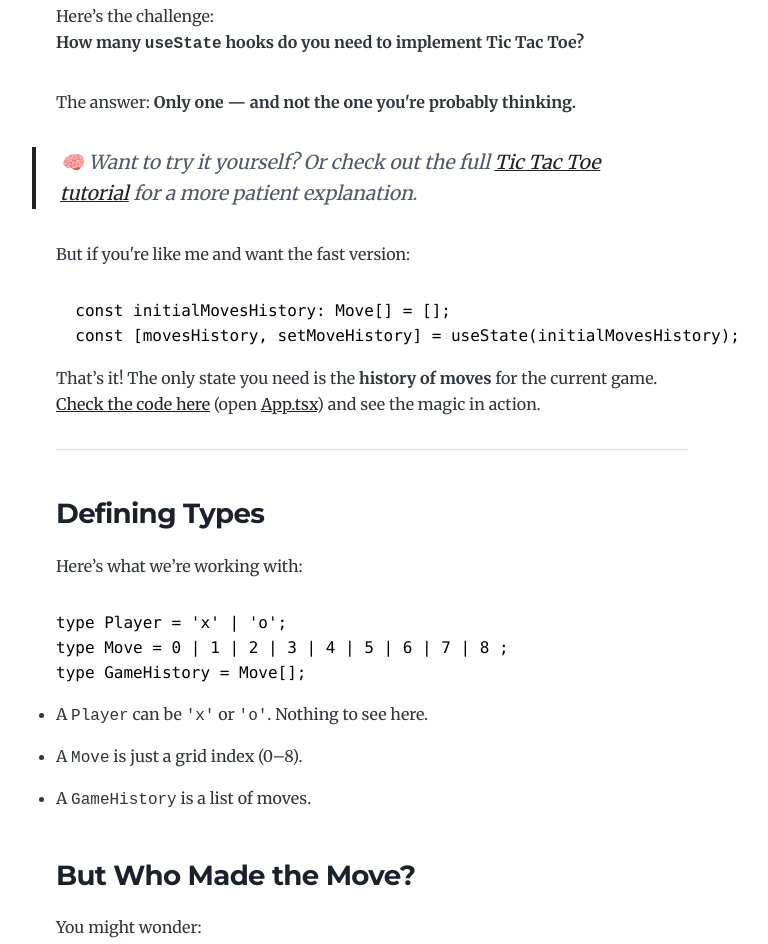
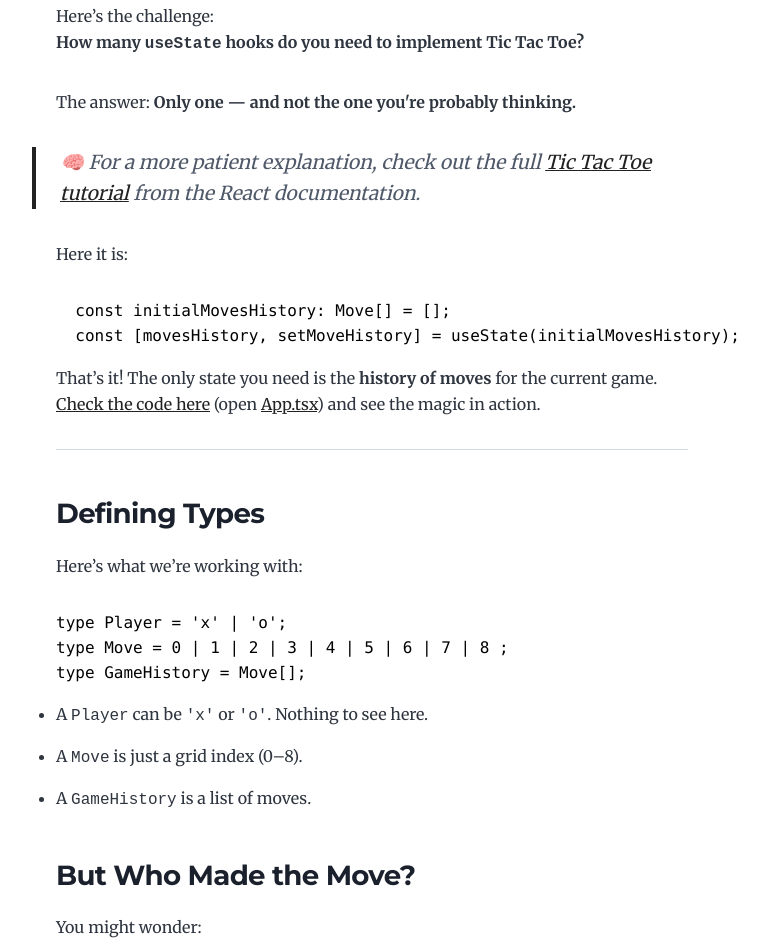
Before and after one commit to jurgob/jurgo-boemo-blog, a Gatsby site: page /thinking_in_react_in_few_words/ in a window 1280 px wide. Shown: the part 2307-3251 px from the top of the page, without its empty margins (268-1036 px from the left). Built offline with nearby package versions, Linux system fonts and the light colour scheme; Gatsby itself is replaced by a stand-in of ours; some packages are replaced by stand-ins of ours; code samples lack their colours.

Commit message:
refine wording for clarity in Tic Tac Toe tutorial section

````diff
--- a/content/blog/thinking_in_react_in_few_words/index.md
+++ b/content/blog/thinking_in_react_in_few_words/index.md
@@ -88,9 +88,9 @@ Here’s the challenge:
 
 The answer: **Only one — and not the one you're probably thinking.**
 
-> 🧠 Want to try it yourself? Or check out the full [Tic Tac Toe tutorial](https://react.dev/learn/tutorial-tic-tac-toe) for a more patient explanation.
+> 🧠 For a more patient explanation, check out the full [Tic Tac Toe tutorial](https://react.dev/learn/tutorial-tic-tac-toe) from the React documentation.
 
-But if you're like me and want the fast version:
+Here it is:
 
 ```ts
   const initialMovesHistory: Move[] = [];
````
